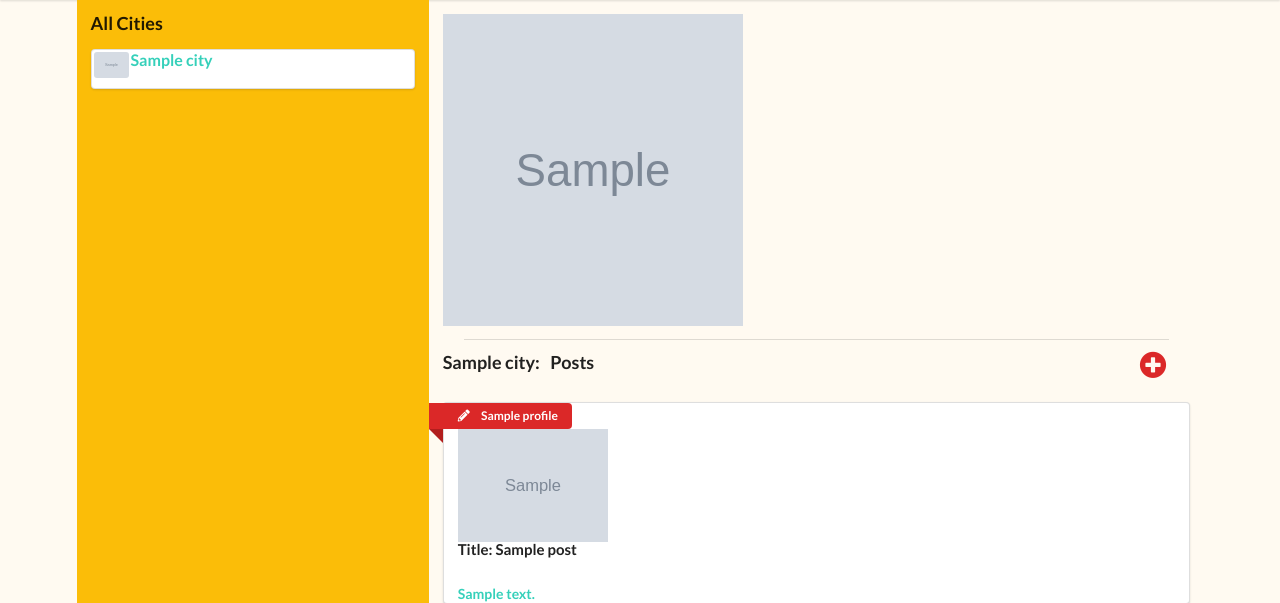
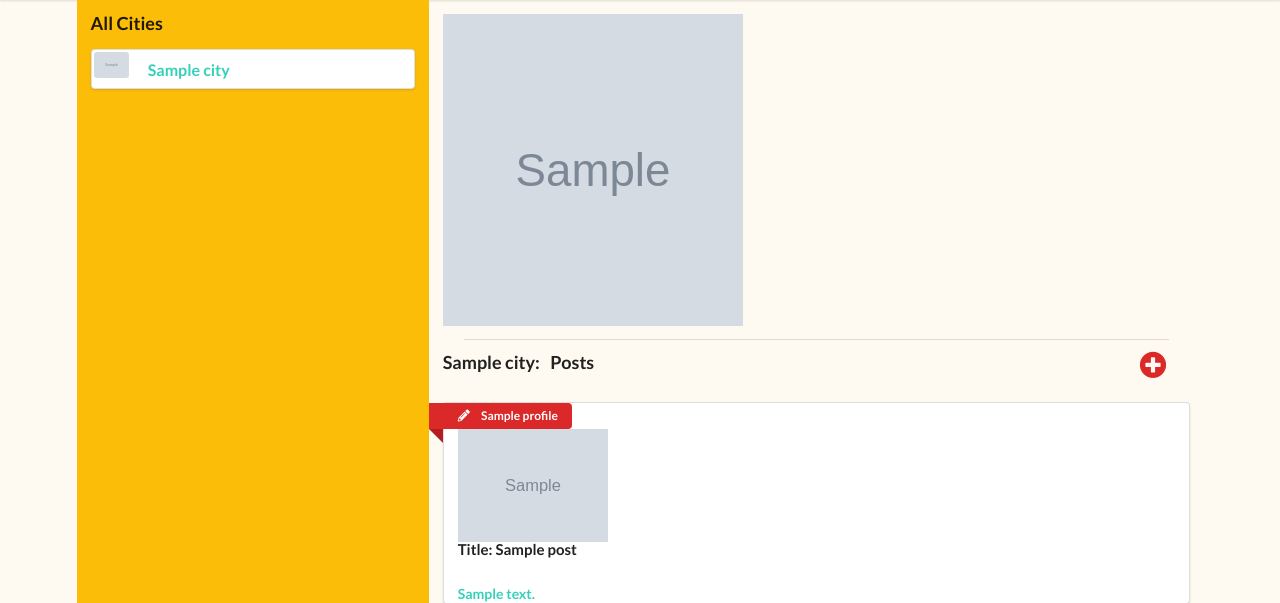
Before and after one commit to danlehner/wayfarer, a Django app: page /cities/1/ in a window 1280 px wide. Shown: the part 77-680 px from the top of the page. Run offline with Django 3.2, Linux system fonts and the light colour scheme; a user stored in the database is signed in; tables that the repository leaves empty hold one stand-in row (values such as "Sample post"); grey boxes marked "Sample" are stand-in pictures; some libraries are stand-ins or nearby versions.

Commit message:
city left side menu looking good

```diff
--- a/main_app/static/styles/main.css
+++ b/main_app/static/styles/main.css
@@ -207,7 +207,7 @@ span:link {
     right: 10px;
 }
 
-/*-- menu right--*/
+/*-- city menu left--*/
 .ui.fluid.vertical.pointing.menu {
     position: relative;
 }
@@ -217,12 +217,14 @@ span:link {
     margin: 2px;
 }
 
-#city_header{
+#city_header_text{
     position: absolute;
     width: 100%;
     font-size: 16px;
     font-weight: bold;
     vertical-align: middle;
+    padding-top: 10px;
+    padding-left: 50px;
 }
 
 
--- a/main_app/templates/cities/show.html
+++ b/main_app/templates/cities/show.html
@@ -9,9 +9,13 @@
         {% for town in towns %}
         <a class="ui item" href="{% url 'city_show' town.id %}">
             <div class="ui fluid vertical pointing menu">
-                <div id="city_header">{{town.name}}
+                <div>
                     <img src="{{town.image}}" alt="{{town.name}}" class="ui left floated mini image" id="city_image">
+                    <div id="city_header_text"> &nbsp {{town.name}}</div>
                 </div>
+
+
+
             </div>
         </a>
         {% endfor %}
```
